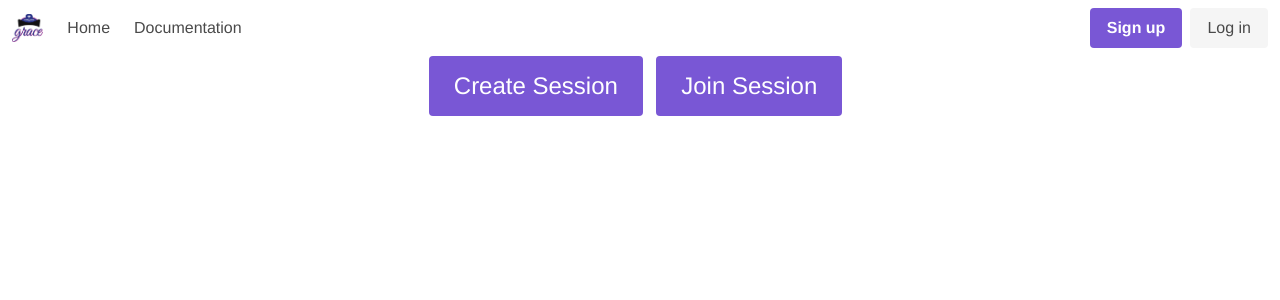
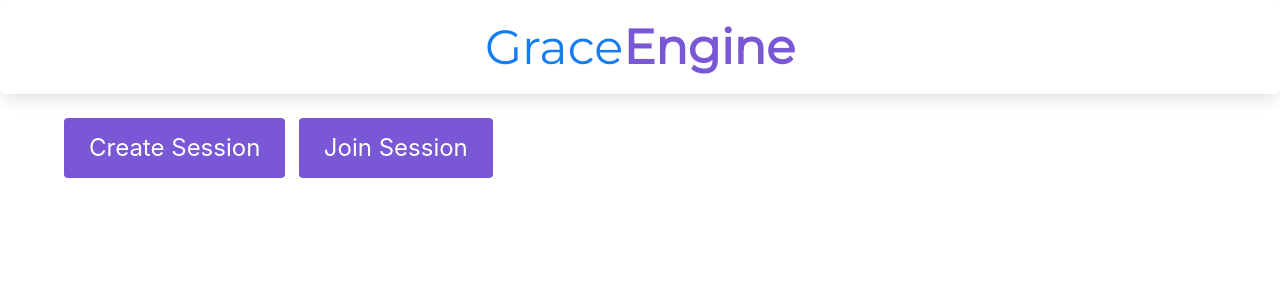
Before and after one commit to kaushal-py/GraceEngine, a Vue app in the folder app/: page / in a window 1280 px wide. Shown: the top 300 px of the page. Built offline with nearby package versions, Linux system fonts and the light colour scheme.

Commit message:
Create UI elements for demo page

```diff
--- a/app/src/App.vue
+++ b/app/src/App.vue
@@ -1,25 +1,36 @@
 <template>
   <div id="app">
+
+    <div class="box has-text-centered">
+      <h1 class="title is-1">
+      <span class="has-text-info has-text-weight-light">
+        Grace</span>
+      <span><strong class="has-text-link has-text-weight-bold">Engine</strong></span>
+      </h1>
+    </div>
+
     <router-view/>
+
+    <!-- <div>Icons made by <a href="https://www.flaticon.com/authors/flat-icons" title="Flat Icons">Flat Icons</a> from <a href="https://www.flaticon.com/" 			    title="Flaticon">www.flaticon.com</a> is licensed by <a href="http://creativecommons.org/licenses/by/3.0/" 			    title="Creative Commons BY 3.0" target="_blank">CC 3.0 BY</a></div> -->
+
   </div>
 </template>
 
 <style lang="scss">
+@import url('https://fonts.googleapis.com/css?family=Montserrat');
+@import "~bulma/sass/utilities/_all";
+
+$color-background: #fae596;
+$color-text1: #3fb0ac;
+$color-text2: #173e43;
+$color-sec: #dddfd4;
+
 #app {
-  font-family: 'Avenir', Helvetica, Arial, sans-serif;
   -webkit-font-smoothing: antialiased;
   -moz-osx-font-smoothing: grayscale;
-  text-align: center;
-  color: #2c3e50;
 }
-#nav {
-  padding: 30px;
-  a {
-    font-weight: bold;
-    color: #2c3e50;
-    &.router-link-exact-active {
-      color: #42b983;
-    }
-  }
+
+.box{
+  font-family: 'Montserrat', sans-serif;
 }
 </style>
--- a/app/src/views/Demo.vue
+++ b/app/src/views/Demo.vue
@@ -1,29 +1,82 @@
-<template>
-  <div class="about">
+<template><div>
    <div class="container">
      <div class="columns is-centered">
      <div id="user-sentence" class="column is-four-fifths field has-addons">
       <div class="control is-expanded">
-        <input class="input" type="text" placeholder="Enter your natural language sentence here">
+        <input class="input is-primary is-rounded" type="text" placeholder="Enter your natural language sentence here">
       </div>
       <div class="control">
-        <a class="button is-info">
-          Search
+        <a class="button is-primary is-rounded">
+          Speak
         </a>
       </div>
     </div>
    </div>
+   </div>
 
-   <div class="has-text-left">
+    <br>
+
+    <div class="container is-fluid">
+    <div class="columns">
+      <div class="column is-one-fifth">
+        <nav class="panel">
+          <p class="panel-heading">
+            Variables
+          </p>
+          <div class="panel-block">
+            <p class="control has-icons-left">
+              <input class="input is-small" type="text" placeholder="search">
+              <span class="icon is-small is-left">
+                <i class="fas fa-search" aria-hidden="true"></i>
+              </span>
+            </p>
+          </div>
+          <a class="panel-block is-active">
+            <span class="panel-icon">
+              <i class="fas fa-book" aria-hidden="true"></i>
+            </span>
+            count
+          </a>
+          <a class="panel-block">
+            <span class="panel-icon">
+              <i class="fas fa-book" aria-hidden="true"></i>
+            </span>
+            temperature
+          </a>
+          <a class="panel-block">
+            <span class="panel-icon">
+              <i class="fas fa-book" aria-hidden="true"></i>
+            </span>
+            apple
+          </a>
+          <a class="panel-block">
+            <span class="panel-icon">
+              <i class="fas fa-book" aria-hidden="true"></i>
+            </span>
+            marks
+          </a>
+          <div class="panel-block">
+            <button class="button is-link is-outlined is-fullwidth">
+              Create new Variable
+            </button>
+          </div>
+        </nav>
+      </div>
+      <div class="column">
+        <nav class="panel has-text-left">
+          <p class="panel-heading">Program</p>
+          <div class="panel-block">
           <ProgramView
             :program="demojson.program">
           </ProgramView>
           </div>
+        </nav>
+      </div>
+    </div>
     </div>
 
-   </div>
 
-</template>
+</div></template>
 
 <script>
 import ProgramView from '@/components/ProgramView.vue';
--- a/app/src/views/Home.vue
+++ b/app/src/views/Home.vue
@@ -2,45 +2,6 @@
   <div class="home">
     <!-- <img alt="Vue logo" src="../assets/logo.png"> -->
     <!-- HelloWorld msg="Welcome to Your Vue.js App"/> -->
-
-    <nav class="navbar" role="navigation" aria-label="main navigation">
-  <div class="navbar-brand">
-    <a class="navbar-item" href="https://bulma.io">
-      <img src="../assets/Logo.png" height="28">
-    </a>
-
-    <a role="button" class="navbar-burger burger" aria-label="menu" aria-expanded="false" data-target="navbarBasicExample">
-      <span aria-hidden="true"></span>
-      <span aria-hidden="true"></span>
-      <span aria-hidden="true"></span>
-    </a>
-  </div>
-
-  <div id="navbarBasicExample" class="navbar-menu">
-    <div class="navbar-start">
-      <a class="navbar-item">
-        Home
-      </a>
-
-      <a class="navbar-item">
-        Documentation
-      </a>
-    </div>
-
-    <div class="navbar-end">
-      <div class="navbar-item">
-        <div class="buttons">
-          <a class="button is-primary">
-            <strong>Sign up</strong>
-          </a>
-          <a class="button is-light">
-            Log in
-          </a>
-        </div>
-      </div>
-    </div>
-  </div>
-</nav>
 
 <div class="container">
   <router-link to="/demo" class="button is-large is-primary">Create Session</router-link> &nbsp;
```
Lines whose indentation alone changed are shown as unchanged.
